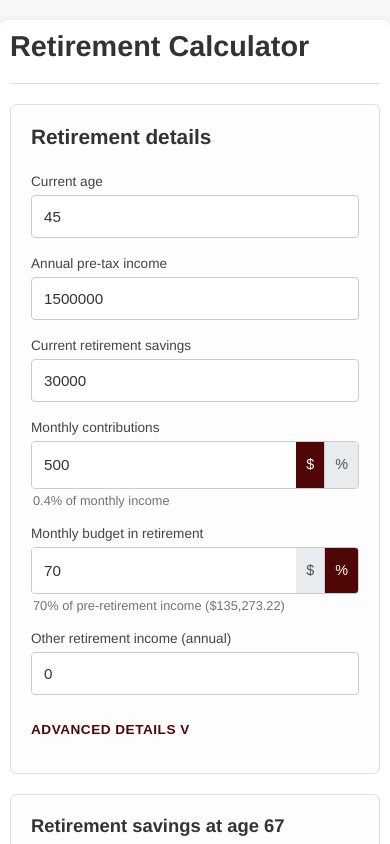
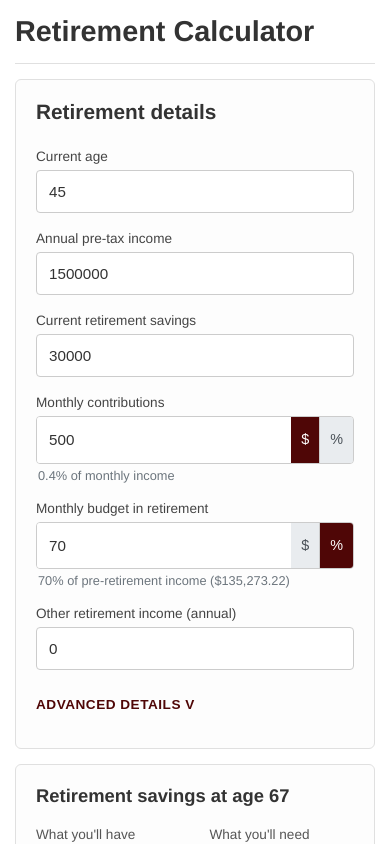
Before and after one commit to adepentane/retirement-calculator, a React (Create React App) app: page / in a window 390 px wide. Shown: the top 844 px of the page. Built offline with nearby package versions, Linux system fonts and the light colour scheme.

Commit message:
Fix: Made the sides Transparent

```diff
--- a/src/App.css
+++ b/src/App.css
@@ -1,79 +1,83 @@
 /* App.css */
 body {
-  background-color: #f7f7f7; /* Light grey background for the page */
-  color: #333; /* Default text color */
-  font-family: 'Helvetica Neue', Helvetica, Arial, sans-serif; /* Common sans-serif stack */
+  /* background-color: #f7f7f7; Removed to make page background transparent */
+  color: #333;
+  font-family: 'Helvetica Neue', Helvetica, Arial, sans-serif;
+  margin: 0; /* Reset default browser margin */
+  padding: 0; /* Reset default browser padding */
 }
 
 .App {
-  text-align: left; /* Align text to left generally, override for center where needed */
-  max-width: 1000px; /* Max width of the entire calculator, adjust as needed */
-  margin: 20px auto; /* Center the app on the page with some margin */
-  padding: 20px;
-  background-color: #fff; /* White background for the main app container/card */
-  border-radius: 8px;
-  box-shadow: 0 2px 10px rgba(0,0,0,0.1); /* Subtle shadow for the app container */
-  box-sizing: border-box; /* Added */
+  max-width: 1000px; /* Overall width constraint for the calculator */
+  margin: 0 auto;    /* Centers the .App block on wider screens */
+  padding: 20px;     /* This padding creates the transparent space around content */
+  /* background-color: #fff; Removed - .App container itself is now transparent */
+  /* border-radius: 8px; Removed */
+  /* box-shadow: 0 2px 10px rgba(0,0,0,0.1); Removed */
+  box-sizing: border-box;
+  width: 100%; /* Ensures .App stretches if viewport is narrower than max-width */
 }
 
 .App-header {
-  background-color: transparent; /* Header background made transparent */
-  padding: 0 0 20px 0; /* Adjust padding, remove bottom padding if border used */
+  background-color: transparent; /* Header has no background of its own */
+  padding-bottom: 20px; /* Space below the header text before the border */
   color: #333;
-  margin-bottom: 20px;
-  border-bottom: 1px solid #e0e0e0; /* Add a bottom border to the header */
+  margin-bottom: 20px; /* Space between header border and panels below */
+  border-bottom: 1px solid #e0e0e0;
 }
 
 .App-header h1 {
-  font-size: 1.8em; /* Adjust H1 size */
+  font-size: 1.8em;
   font-weight: 600;
-  margin: 0;
+  margin: 0; /* Remove default h1 margin */
   text-align: left;
 }
 
 .calculator-container {
   display: flex;
   flex-direction: row;
-  /* justify-content: space-between; Removed for more direct control with calc() */
   gap: 20px;
-  width: 100%; /* Ensure it uses the available width within .App's padding */
-  box-sizing: border-box; /* Added */
+  width: 100%; /* Takes full width within the padded .App container */
+  box-sizing: border-box;
 }
 
 .details-panel {
-  flex: 0 0 calc(50% - 10px); /* 50% of container minus half of the gap */
+  flex: 0 0 calc(50% - 10px);
   padding: 20px;
-  background-color: #fdfdfd; /* Very light grey for panel background */
+  background-color: #fdfdfd; /* Visible background for this panel */
   border: 1px solid #e0e0e0;
   border-radius: 6px;
   text-align: left;
-  box-sizing: border-box; /* Added */
+  box-sizing: border-box;
 }
 
 .summary-panel {
-  flex: 0 0 calc(50% - 10px); /* 50% of container minus half of the gap */
+  flex: 0 0 calc(50% - 10px);
   padding: 20px;
-  background-color: #fdfdfd;
+  background-color: #fdfdfd; /* Visible background for this panel */
   border: 1px solid #e0e0e0;
   border-radius: 6px;
   text-align: left;
-  box-sizing: border-box; /* Added */
+  box-sizing: border-box;
 }
 
 @media (max-width: 768px) {
   .App {
-    padding: 10px;
+    padding: 15px; /* Adjust overall padding for smaller screens */
+  }
+  .App-header {
+    padding-bottom: 15px;
+    margin-bottom: 15px;
   }
   .calculator-container {
     flex-direction: column;
-    gap: 0; /* Remove gap when stacked, rely on panel margins */
+    gap: 0;
   }
   .details-panel,
   .summary-panel {
     flex: 1 1 100%;
     margin-right: 0;
     margin-left: 0;
-    margin-bottom: 20px;
-    /* flex-basis will be overridden by flex: 1 1 100% */
+    margin-bottom: 15px;
   }
 }
```
